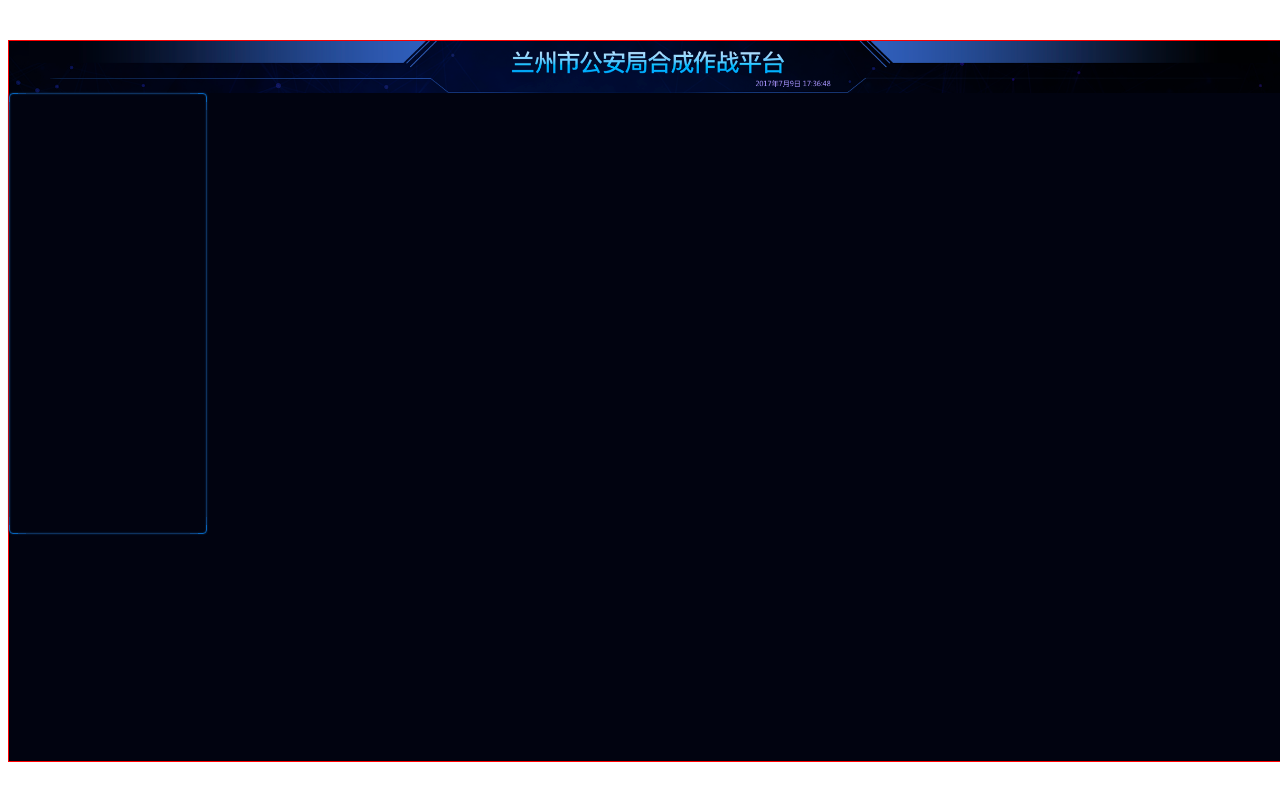
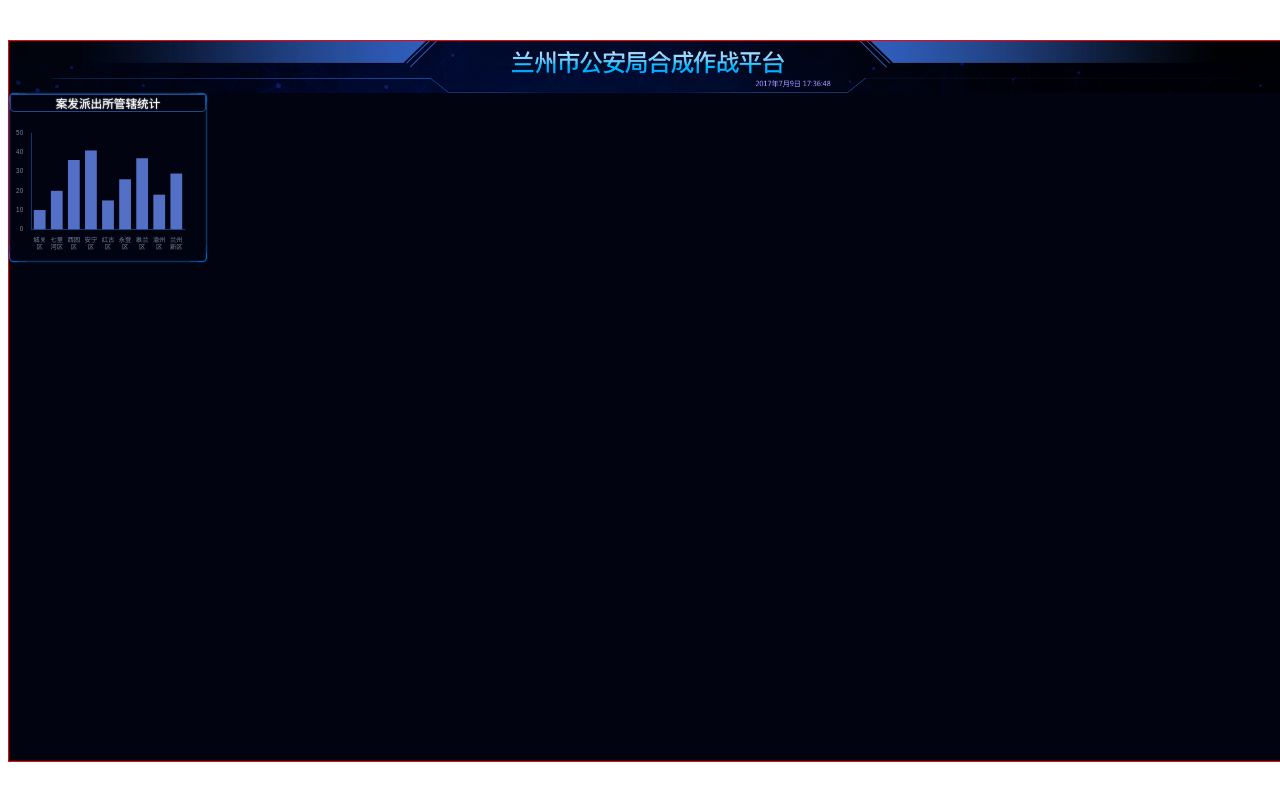
Before and after one commit to Allen718/combatScreen-demo-1, a React (Vite) app: page /#/ in a window 1280 px wide. Built offline with nearby package versions, Linux system fonts and the light colour scheme.

Commit message:
add chart1

```diff
--- a/index.html
+++ b/index.html
@@ -9,7 +9,7 @@
     <script>
         const clientWidth = document.documentElement.clientWidth
         const clientHeight = document.documentElement.clientHeight
-        const pageWidth = clientWidth / clientHeight > 16 / 9 ? clientHeight * (16 / 9) : clientWidth
+        window.pageWidth = clientWidth / clientHeight > 16 / 9 ? clientHeight * (16 / 9) : clientWidth
         const pageHeight = pageWidth / (16 / 9)
         const string = `<style>html{
       font-size: ${pageWidth / 100}px
--- a/src/index.css
+++ b/src/index.css
@@ -4,10 +4,12 @@
     'Ubuntu', 'Cantarell', 'Fira Sans', 'Droid Sans', 'Helvetica Neue',
     sans-serif;
   -webkit-font-smoothing: antialiased;
+  color:#fff;
   -moz-osx-font-smoothing: grayscale;
 }
 
 code {
   font-family: source-code-pro, Menlo, Monaco, Consolas, 'Courier New',
     monospace;
+
 }
--- /dev/null
+++ b/src/pages/chart1.tsx
@@ -0,0 +1,64 @@
+import React, {useEffect, useRef} from "react";
+import * as echarts from "echarts";
+
+export default () => {
+    const px = (n) => n / 2420 * (window as any).pageWidth;
+    const chartDiv = useRef(null);
+    useEffect(() => {
+        const myChart = echarts.init(chartDiv.current);
+        myChart.setOption(
+            {
+                textStyle: {
+                    fontSize: px(12),
+                    color: '#79839E'
+                },
+                title: {show: false},
+                legend: {show: false},
+                xAxis: {
+                    data: ['城关区', '七里河区', '西固区', '安宁区', '红古区', '永登区', '皋兰区', '渝州区', '兰州新区'],
+                    axisTick: {show: false},
+                    axisLine: {
+                        lineStyle: {color: '#083B70'}
+                    },
+                    axisLabel: {
+                        fontSize: px(12),
+                        formatter(val) {
+                            if (val.length > 2) {
+                                const array = val.split('');
+                                array.splice(2, 0, '\n');
+                                return array.join('');
+                            } else {
+                                return val;
+                            }
+                        }
+                    },
+                },
+                grid: {
+                    x: px(40),
+                    y: px(40),
+                    x2: px(40),
+                    y2: px(60),
+                },
+                yAxis: {
+                    splitLine: {show: false},
+                    axisLine: {
+                        show: true,
+                        lineStyle: {color: '#083B70'}
+                    },
+                    axisLabel: {
+                        fontSize: px(12)
+                    }
+                },
+                series: [{
+                    type: 'bar',
+                    data: [10, 20, 36, 41, 15, 26, 37, 18, 29]
+                }]
+            });
+    }, [])
+    return (
+        <div className='bordered chart_wrapper 管辖统计'>
+            <p>案发派出所管辖统计</p>
+            <div className={'charts'} ref={chartDiv}/>
+        </div>
+    )
+};
--- a/src/pages/home/home.scss
+++ b/src/pages/home/home.scss
@@ -55,9 +55,38 @@
       }
     }
 
+    .chart_wrapper {
+      display: flex;
+      flex-direction: column;
+      justify-content: center;
+      p {
+        margin: 0;
+        color: white;
+        flex-shrink: 1;
+        border-bottom-left-radius: 4px;
+        border-bottom-right-radius: 4px;
+        border: 1px solid rgb(30, 76, 139);
+        font-size: px(22);
+        text-align: center;
+        text-shadow: 0 0 px(3) white;
+        padding: 0 px(16);
+      }
+
+      > div {
+        flex: 1;
+        width: 100%;
+      }
+    }
+
     .section1 {
       grid-area: box1;
+      display: flex;
+      flex-direction: column;
+      justify-content: space-between;
 
+      .管辖统计 {
+        height: px(315);
+      }
     }
 
     .section2 {
--- a/src/pages/home/index.tsx
+++ b/src/pages/home/index.tsx
@@ -1,12 +1,15 @@
 import React from 'react'
 import header from '../../assets/images/header.png'
 import './home.scss'
+import Chart1 from "../chart1";
 export default () => {
     return (
         <div className={'home'}>
             <header style={{backgroundImage:`url(${header})`}}/>
             <main>
-                <section className={'section1 bordered'}></section>
+                <section className={'section1 '}>
+                    <Chart1/>
+                </section>
                 <section  className={'section2'}></section>
                 <section className={'section3'}></section>
                 <section className={'section4'}></section>
```
